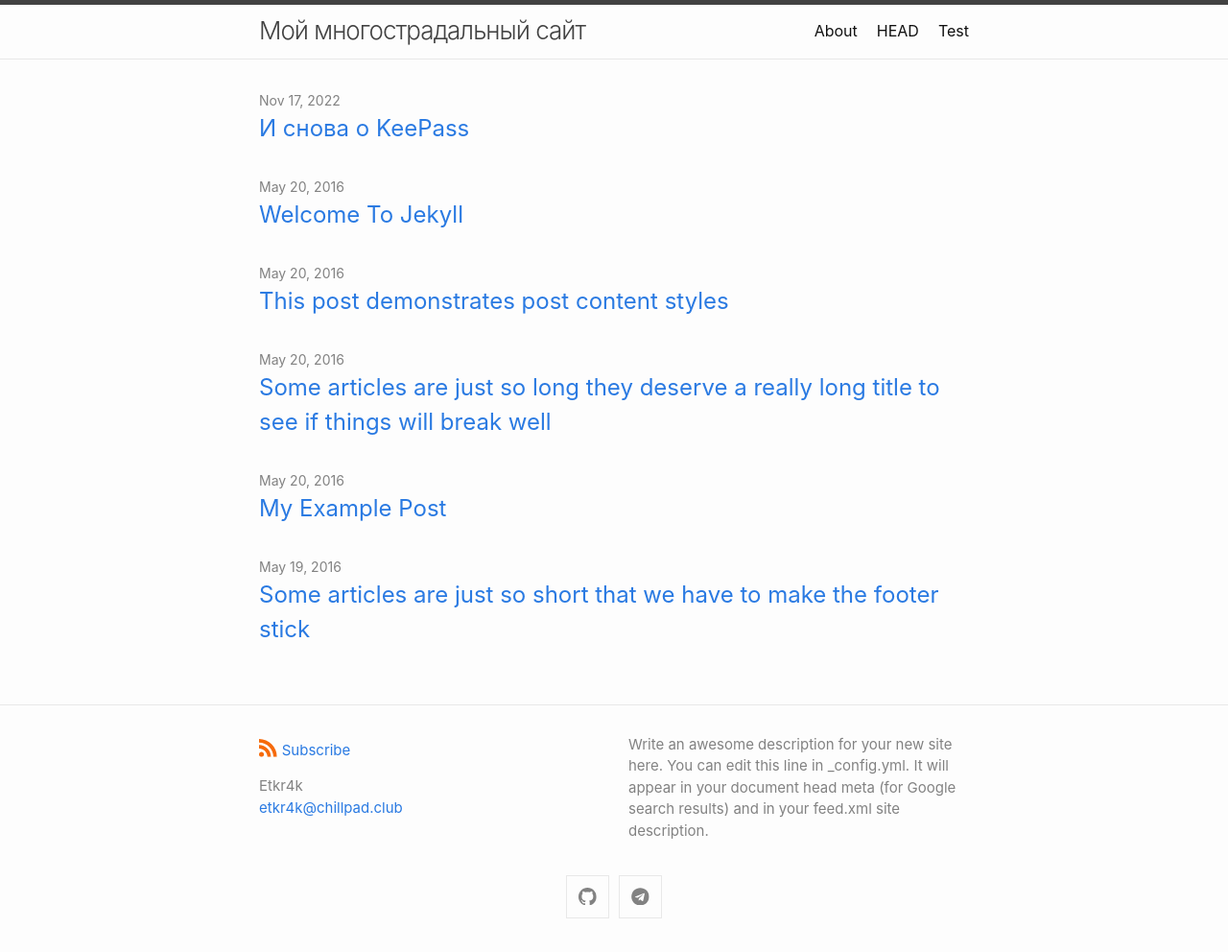
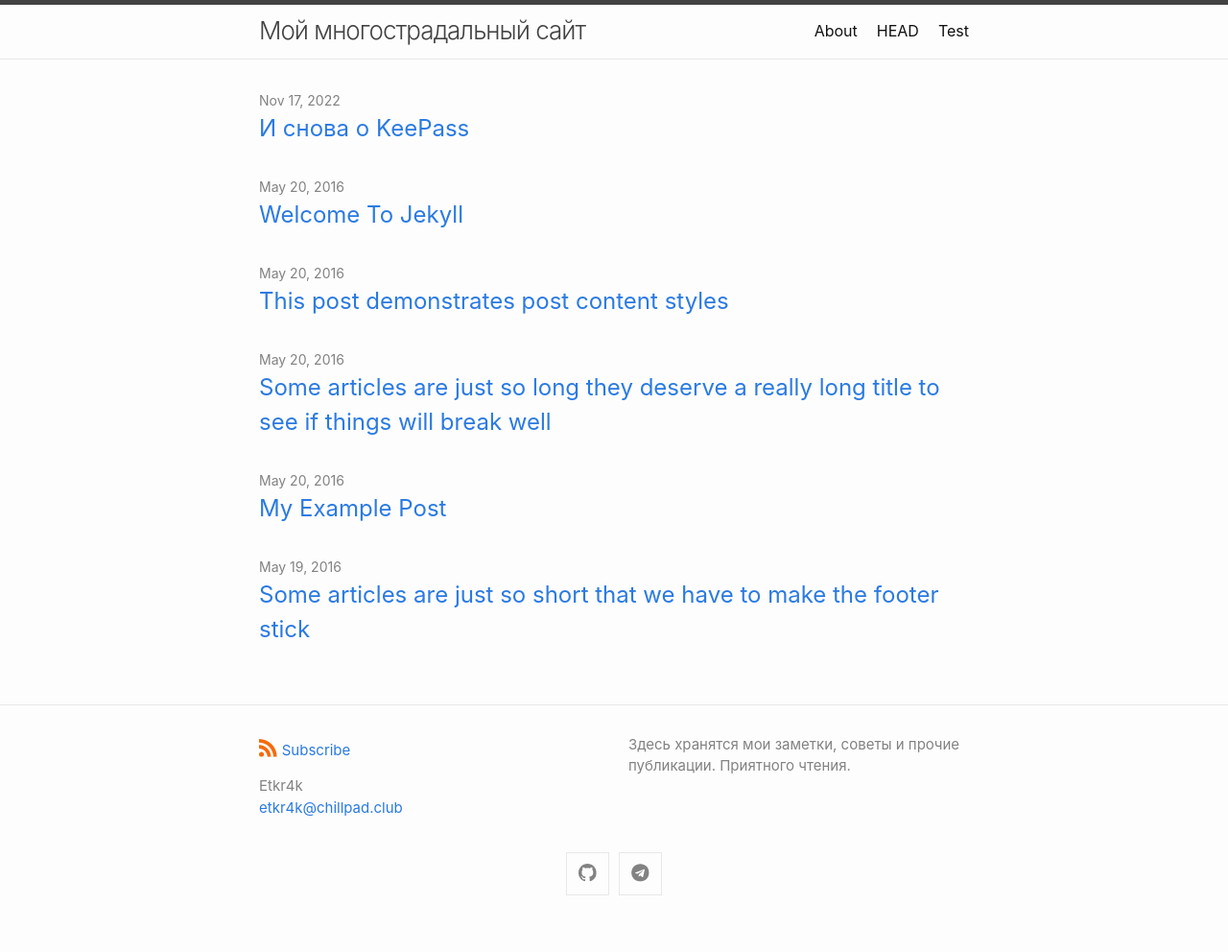
Before and after one commit to etkr4k/etkr4k.github.io, a Jekyll site: the page built from index.md, in a window 1280 px wide. Shown: the whole page at 96% size. Built offline with Jekyll 4.4.1, drawn with Linux system fonts in a browser that asks for light colours; after the commit the page ends 968 px from its top, so only the background shows below that.

Commit message:
modified:   _config.yml

```diff
--- a/_config.yml
+++ b/_config.yml
@@ -6,9 +6,7 @@ author:
 # The `>` after `description:` means to ignore line-breaks until next key.
 # If you want to omit the line-break after the end of text, use `>-` instead.
 description: >
-  Write an awesome description for your new site here. You can edit this line
-  in _config.yml. It will appear in your document head meta (for Google search
-  results) and in your feed.xml site description.
+  Здесь хранятся мои заметки, советы и прочие публикации. Приятного чтения.
 
 # Build settings
 
```
